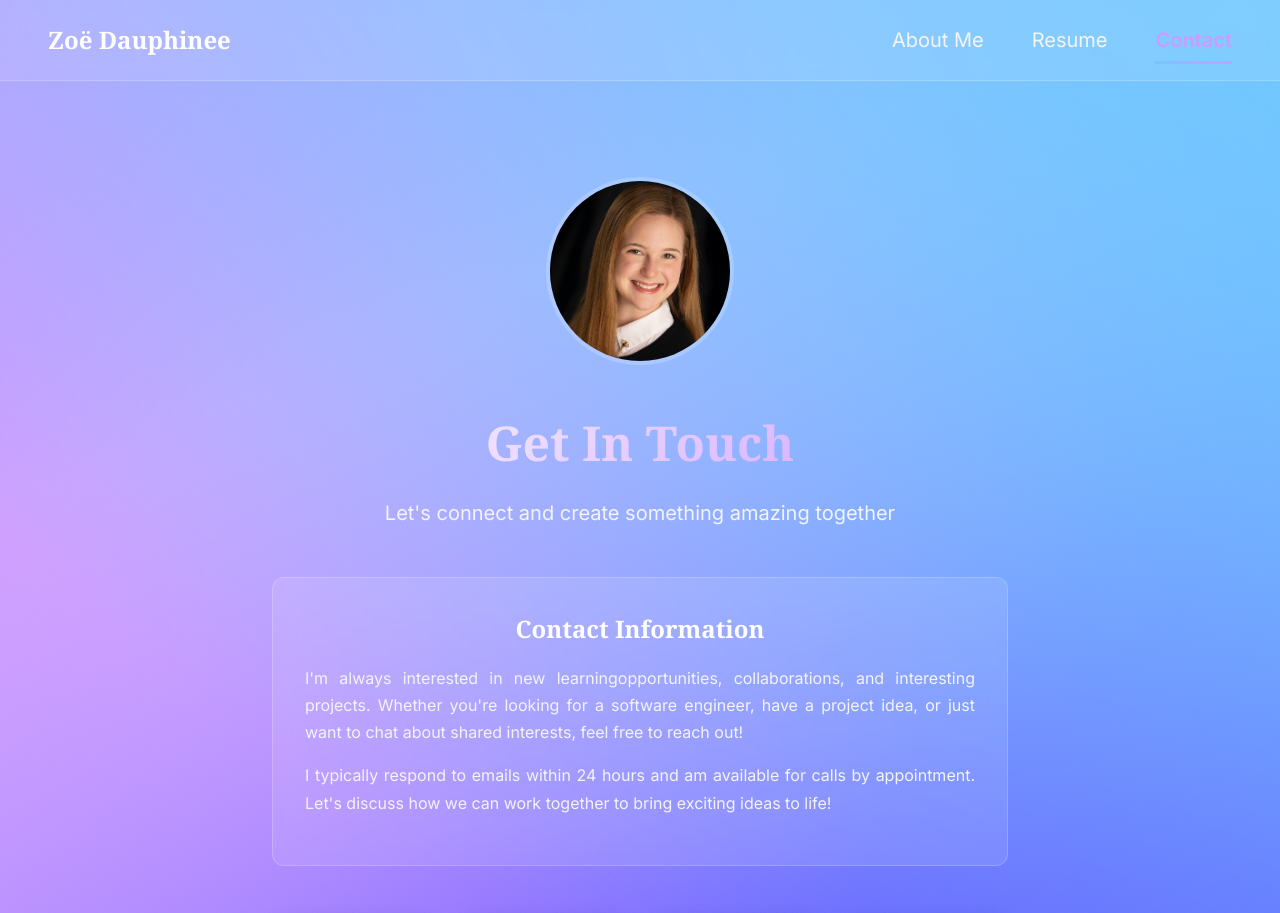
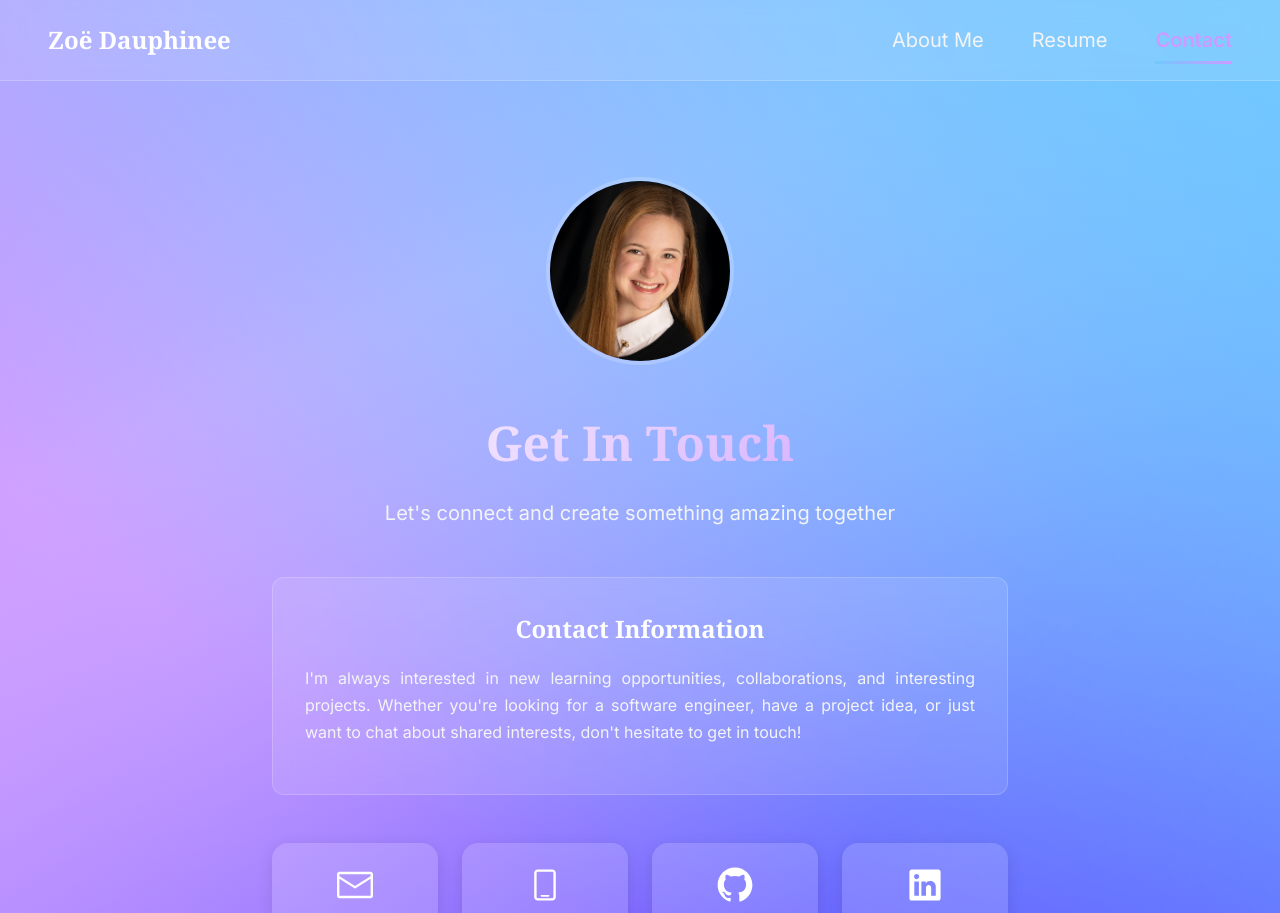
Before and after one commit to dauphineezc/personal-website, a Next.js app: page /contact in a window 1280 px wide. Shown: the top 913 px of the page. Built offline with nearby package versions, Linux system fonts and the light colour scheme.

Commit message:
bio edits

```diff
--- a/src/app/contact/page.tsx
+++ b/src/app/contact/page.tsx
@@ -24,13 +24,9 @@ export default function ContactPage() {
       <div className="home-about">
         <h2>Contact Information</h2>
         <p>
-          I&apos;m always interested in new learningopportunities, collaborations, and interesting projects.
+          I&apos;m always interested in new learning opportunities, collaborations, and interesting projects.
           Whether you&apos;re looking for a software engineer, have a project idea, or just want to chat
-          about shared interests, feel free to reach out!
-        </p>
-        <p>
-          I typically respond to emails within 24 hours and am available for calls
-          by appointment. Let&apos;s discuss how we can work together to bring exciting ideas to life!
+          about shared interests, don't hesitate to get in touch!
         </p>
       </div>
 
--- a/src/app/page.tsx
+++ b/src/app/page.tsx
@@ -42,7 +42,7 @@ export default function HomePage() {
               height={200}
               className="gallery-image"
             />
-            <p className="gallery-caption">NYU TKD Board Photo</p>
+            <p className="gallery-caption" style={{ textAlign: 'center' }}>NYU TKD Board Photo</p>
           </div>
           <div className="gallery-item">
             <Image
@@ -52,7 +52,7 @@ export default function HomePage() {
               height={200}
               className="gallery-image"
             />
-            <p className="gallery-caption">Mochi on a road trip</p>
+            <p className="gallery-caption" style={{ textAlign: 'center' }}>Mochi on a road trip</p>
           </div>
         </div>
 
```
